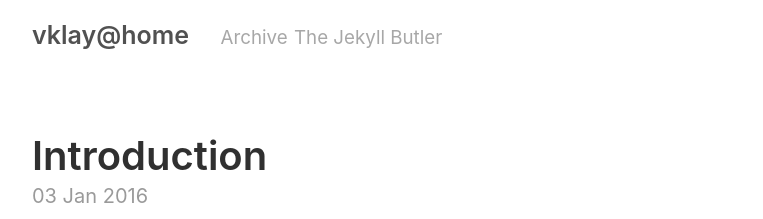
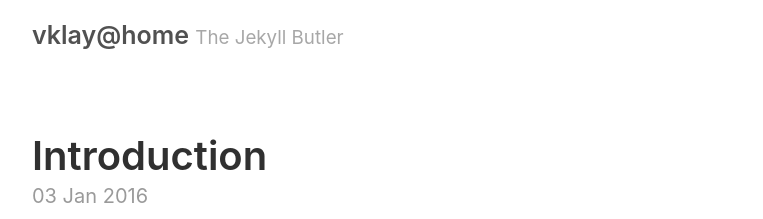
Before and after one commit to vklay/vklay.github.io, a Jekyll site: the page built from index.html, in a window 1280 px wide. Shown: the top 219 px of the page, without its empty margins (258-1021 px from the left). Built offline with Jekyll 4.4.1, drawn with Linux system fonts in a browser that asks for light colours; the list of posts is cut into pages by our own code.

Commit message:
Some modifications

```diff
--- a/_config.yml
+++ b/_config.yml
@@ -30,6 +30,3 @@ github:
 gems:
   - jekyll-paginate
   - jekyll-gist
-
-pages_list:
-  Archive: '/archive'
--- a/_layouts/default.html
+++ b/_layouts/default.html
@@ -9,10 +9,6 @@
       <header class="masthead">
         <h3 class="masthead-title">
           <a href="{{ site.baseurl }}/" title="Home">{{ site.title }}</a>
-          {% for page in site.pages_list %}
-            &nbsp;&nbsp;&nbsp;
-            <small><a href="{{ page[1]  }}">{{ page[0] }}</a></small>
-          {% endfor %}
           <small>{{ site.tagline }}</small>
         </h3>
       </header>
```
Also changed, not shown: archive.md (deleted, +0 -10 lines).
